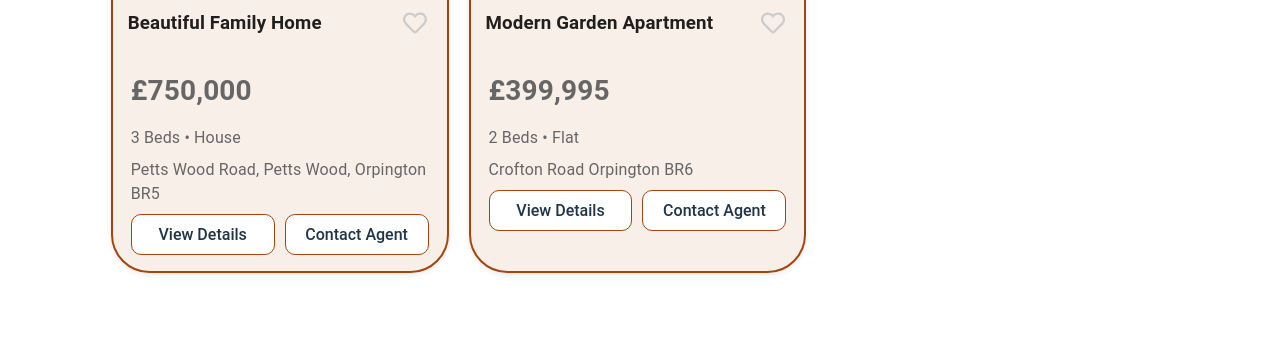
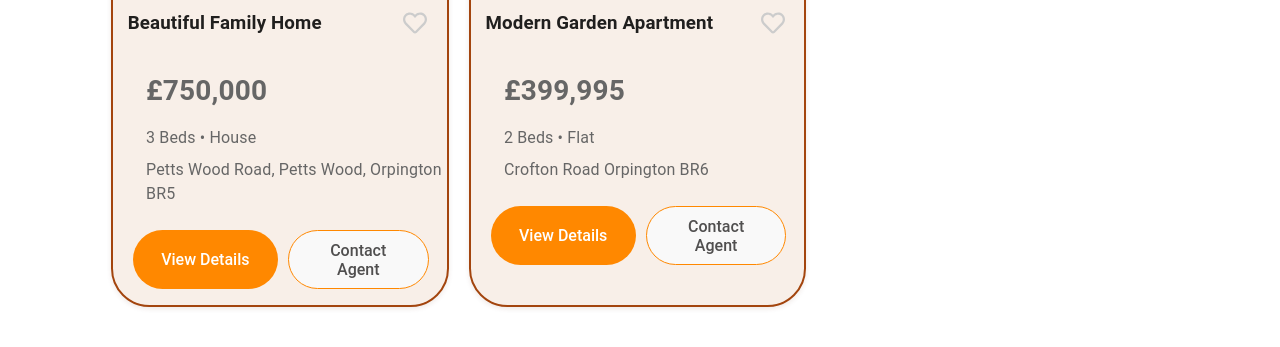
Before and after one commit to SamiruHemaka2004/Homefinder, a React (Vite) app: page / in a window 1280 px wide. Shown: the part 1223-1570 px from the top of the page. Before the commit the page ends 1540 px from the top, so only its background shows below. Built offline with nearby package versions, Linux system fonts and the light colour scheme.

Commit message:
property card styling

```diff
--- a/src/components/PropertyCard.css
+++ b/src/components/PropertyCard.css
@@ -10,10 +10,10 @@
 .property-image img {
   width: 100%;
   border-radius: 3vw;
-  padding: 10px;
+  padding: 3%;
 }
 .property-details {
-  padding-left: 18px;
+  padding: 0 0 5% 10%;
   text-align: left;
 }
 
@@ -61,20 +61,26 @@
 .property-actions {
   display: flex;
   gap: 10px;
-  padding: 0 18px 16px 18px;
+  padding: 0 18px 16px 20px;
+  justify-content: center;
 }
 
-.property-actions button {
-  flex: 1;
-  padding: 10px 12px;
-  border-radius: 10px;
-  border: 1px solid #a3450e;
-  background: #fff;
-  cursor: pointer;
+.view-details-button {
+  background-color: #ff8800;
+  color: white;
+  border-radius: 100vw;
+  width: 50%;
   transition: background-color 0.2s ease, color 0.2s ease;
 }
-
-.property-actions button:hover {
-  background: #a3450e;
-  color: #fff;
+.view-details-button:hover {
+  background-color: #e46600;
+  color: #eeeeee;
 }
+.contact-agent-button{
+  border: #ff8800 1px solid;
+  color: rgb(80, 79, 79);
+}
+.contact-agent-button:hover {
+  background-color: #ffebd4;
+  color: rgb(85, 85, 85);
+}
--- a/src/pages/PropertyDetailPage.css
+++ b/src/pages/PropertyDetailPage.css
@@ -7,19 +7,21 @@
 }
 
 .back-button {
-  background-color: #007bff;
+  background-color: #ff7a0d;
   color: white;
   border: none;
   padding: 10px 20px;
-  border-radius: 5px;
+  border-radius: 100vw;
   font-size: 16px;
   cursor: pointer;
   margin-bottom: 20px;
   transition: background-color 0.3s ease;
+
 }
 
 .back-button:hover {
-  background-color: #0056b3;
+  background-color: #c44f02;
+  color: #eeeeee;
 }
 
 .error-message {
@@ -255,23 +257,27 @@
 }
 
 .contact-button {
-  background-color: #007bff;
+  background-color: #ff8800;
   color: white;
+  border-radius: 100vw;
 }
 
 .contact-button:hover {
-  background-color: #0056b3;
+  background-color: #e46600;
+  color: #eeeeee;
   transform: translateY(-2px);
-  box-shadow: 0 4px 12px rgba(0, 123, 255, 0.3);
+  box-shadow: 0 4px 12px rgba(255, 115, 0, 0.3);
 }
 
 .enquiry-button {
   background-color: #28a745;
   color: white;
+  border-radius: 100vw;
 }
 
 .enquiry-button:hover {
   background-color: #218838;
+  color: #eeeeee;
   transform: translateY(-2px);
   box-shadow: 0 4px 12px rgba(40, 167, 69, 0.3);
 }
--- a/src/pages/PropertyDetailPage.jsx
+++ b/src/pages/PropertyDetailPage.jsx
@@ -30,7 +30,7 @@ export default function PropertyDetailPage() {
       <Header />
       <div className="detail-container">
         <button className="back-button" onClick={() => navigate("/")}>
-          ← Back to Properties
+          ← Back
         </button>
 
         {/* SHORT DESCRIPTION */}
@@ -39,7 +39,7 @@ export default function PropertyDetailPage() {
           <p className="property-type">{property.type}</p>
           <p className="property-price">£{property.price.toLocaleString()}</p>
           <p className="property-location">
-            📍 {property.location}
+          {property.location}
           </p>
         </div>
 
```
